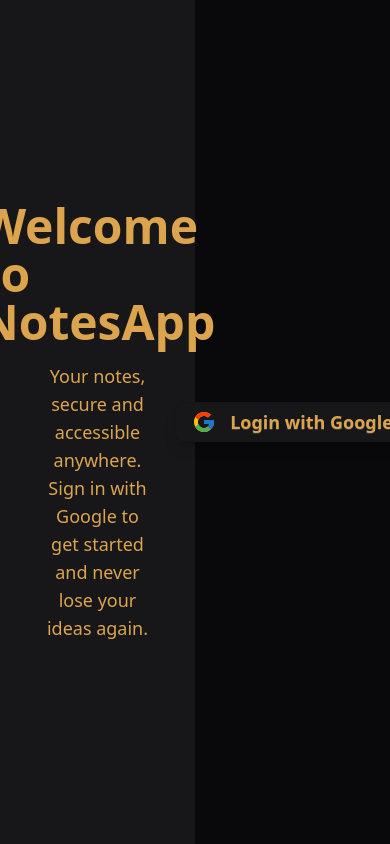
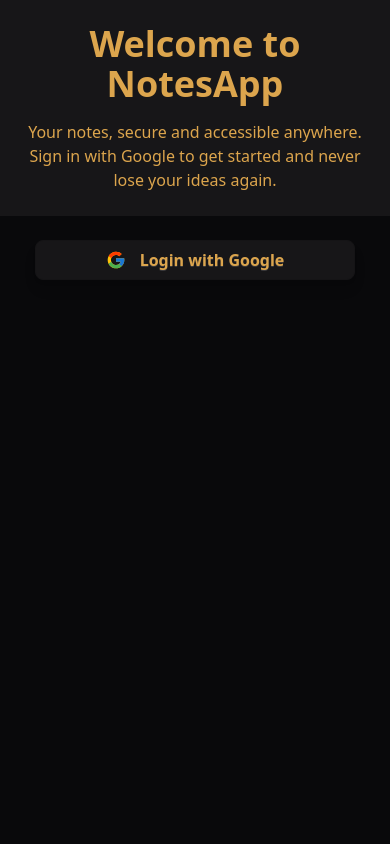
Before and after one commit to VISHALKANNAN070/NotesApp, a React (Vite) app in the folder client/: page /login in a window 390 px wide. Built offline with nearby package versions, Linux system fonts and the light colour scheme; no server answers.

Commit message:
Refactor LoginPage component for improved layout and consistency

```diff
--- a/client/src/assets/LoginPage.jsx
+++ b/client/src/assets/LoginPage.jsx
@@ -1,29 +1,27 @@
 import googleLogo from "../images/google-logo.svg";
+
 const LoginPage = () => {
   const handleLogin = () => {
-    window.location.href = import.meta.env.VITE_API_URL+"/auth/google";
+    window.location.href = import.meta.env.VITE_API_URL + "/auth/google";
   };
 
   return (
-    <div className="min-h-screen bg-base-100 text-base-content flex">
+    <div className="min-h-screen bg-base-100 text-base-content flex flex-col md:flex-row">
       {/* Left Side */}
-      <div className="w-1/2 flex flex-col justify-center items-center p-10 bg-base-200">
-        <h1 className="text-5xl font-bold mb-4">Welcome to NotesApp</h1>
-        <p className="text-lg max-w-md text-center">
+      <div className="w-full md:w-1/2 flex flex-col justify-center items-center p-6 md:p-10 bg-base-200 text-center">
+        <h1 className="text-4xl md:text-5xl font-bold mb-4">Welcome to NotesApp</h1>
+        <p className="text-base md:text-lg max-w-md">
           Your notes, secure and accessible anywhere. Sign in with Google to get started and never lose your ideas again.
         </p>
       </div>
+
       {/* Right Side */}
-      <div className="w-1/2 flex items-center justify-center p-10">
+      <div className="w-full md:w-1/2 flex items-center justify-center p-6 md:p-10">
         <button
           onClick={handleLogin}
-          className="btn color-primary  text-lg shadow-lg"
+          className="btn color-primary text-base md:text-lg shadow-lg w-full max-w-xs"
         >
-          <img
-            src={googleLogo}
-            alt="Google"
-            className="w-6 h-6 mr-2"
-          />
+          <img src={googleLogo} alt="Google" className="w-5 h-5 mr-2" />
           Login with Google
         </button>
       </div>
```
